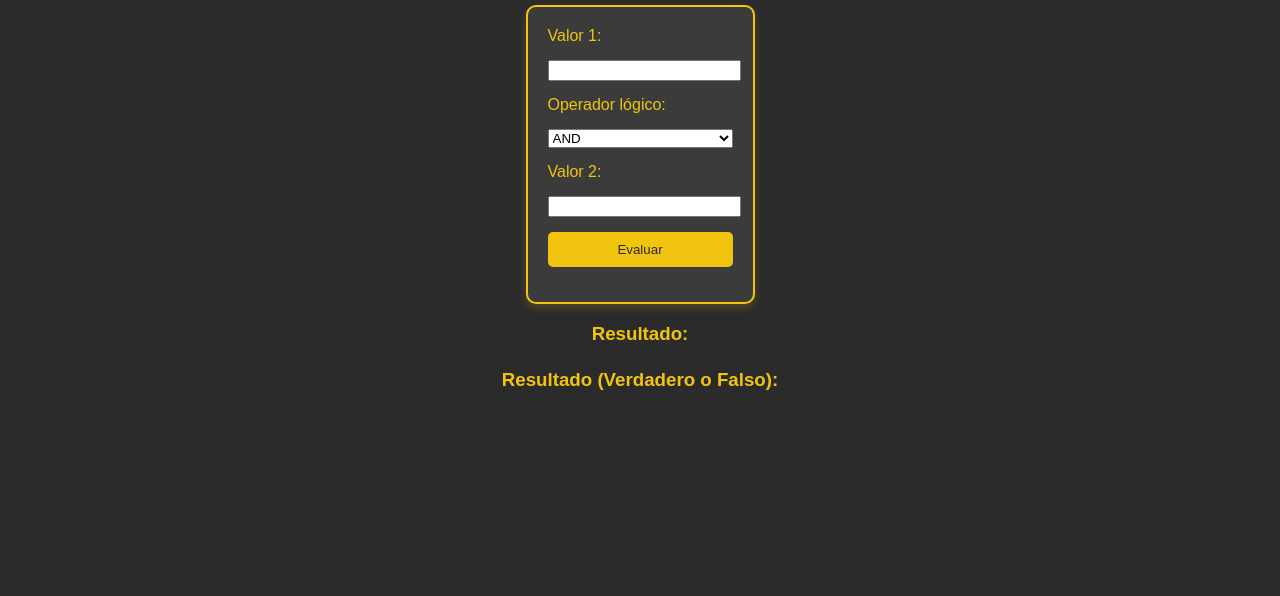
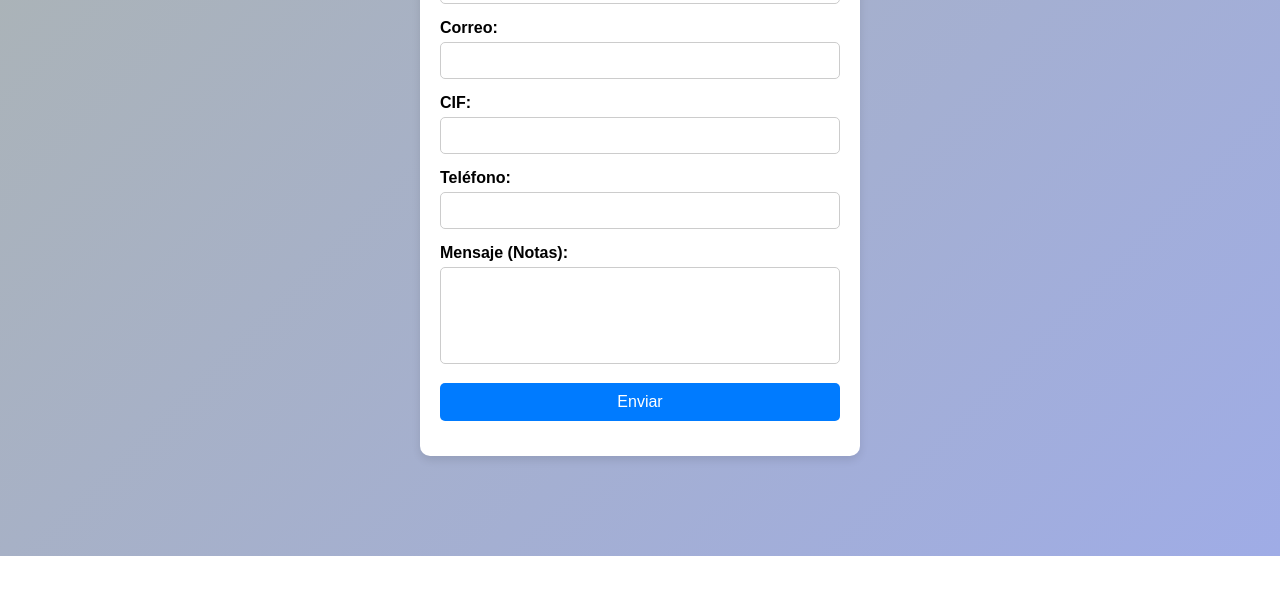
Before and after one commit to manucruz1197/verificacionlogica, a plain HTML site: page index.html in a window 1280 px wide. Shown: the part 244-840 px from the top of the page. After the commit the page ends 800 px from the top, so only its background shows below. Drawn offline with Linux system fonts and the light colour scheme.

Commit message:
Add files via upload

```diff
--- a/index.html
+++ b/index.html
@@ -3,114 +3,38 @@
 <head>
     <meta charset="UTF-8">
     <meta name="viewport" content="width=device-width, initial-scale=1.0">
-    <title>Formulario con Operadores Lógicos</title>
-    <style>
-        body {
-            font-family: Arial, sans-serif;
-            margin: 20px;
-            background-color: #2b2b2b;
-            color: #f1c40f;
-            display: flex;
-            flex-direction: column;
-            justify-content: center;
-            align-items: center;
-            height: 100vh;
-        }
-        form {
-            max-width: 600px;
-            padding: 20px;
-            border: 2px solid #f1c40f;
-            border-radius: 10px;
-            background-color: #3b3b3b;
-            box-shadow: 0 4px 8px rgba(241, 196, 15, 0.2);
-        }
-        h2, h3 {
-            text-align: center;
-        }
-        label, input, select, button {
-            display: block;
-            width: 100%;
-            margin-bottom: 15px;
-        }
-        button {
-            padding: 10px;
-            background-color: #f1c40f;
-            color: #2b2b2b;
-            border: none;
-            border-radius: 5px;
-            cursor: pointer;
-        }
-        button:hover {
-            background-color: #e1b800;
-        }
-        #resultado, #resultadoBooleano {
-            text-align: center;
-            font-size: 1.5em;
-            margin-top: 20px;
-            font-weight: bold;
-        }
-        #resultado {
-            color: #2ecc71;
-            text-shadow: 0 0 10px #27ae60;
-        }
-        #resultadoBooleano {
-            color: #e74c3c;
-            text-shadow: 0 0 10px #c0392b;
-        }
-    </style>
+    <title>Formulario de Contacto</title>
+    <link rel="stylesheet" href="style.css">
 </head>
 <body>
-    <h2>Formulario con Operadores Lógicos</h2>
-    <form id="logicForm">
-        <label for="valor1">Valor 1:</label>
-        <input type="number" id="valor1" name="valor1" required>
-
-        <label for="operador">Operador lógico:</label>
-        <select id="operador" name="operador">
-            <option value="AND">AND</option>
-            <option value="OR">OR</option>
-            <option value="XOR">XOR</option>
-        </select>
-
-        <label for="valor2">Valor 2:</label>
-        <input type="number" id="valor2" name="valor2" required>
-
-        <button type="button" onclick="evaluarLogica()">Evaluar</button>
-    </form>
-
-    <div>
-        <h3>Resultado:</h3>
-        <p id="resultado"></p>
-        <h3>Resultado (Verdadero o Falso):</h3>
-        <p id="resultadoBooleano"></p>
+    <div class="form-container">
+        <h2>Formulario de Contacto</h2>
+        <form id="contactForm" action="#" method="post">
+            <div class="form-group">
+                <label for="nombre">Nombre:</label>
+                <input type="text" id="nombre" name="nombre" required>
+            </div>
+            <div class="form-group">
+                <label for="correo">Correo:</label>
+                <input type="email" id="correo" name="correo" required>
+            </div>
+            <div class="form-group">
+                <label for="cif">CIF:</label>
+                <input type="text" id="cif" name="cif" pattern="[A-Za-z]\d{8}" title="El CIF debe comenzar con una letra seguida de 8 dígitos" required>
+            </div>
+            <div class="form-group">
+                <label for="telefono">Teléfono:</label>
+                <input type="tel" id="telefono" name="telefono" pattern="\d{9}" title="El teléfono debe tener exactamente 9 dígitos" required>
+            </div>
+            <div class="form-group">
+                <label for="mensaje">Mensaje (Notas):</label>
+                <textarea id="mensaje" name="mensaje" rows="5" required></textarea>
+            </div>
+            <div class="form-group">
+                <button type="submit">Enviar</button>
+            </div>
+        </form>
     </div>
-
-    <script>
-        function evaluarLogica() {
-            const valor1 = parseInt(document.getElementById('valor1').value);
-            const valor2 = parseInt(document.getElementById('valor2').value);
-            const operador = document.getElementById('operador').value;
-            let resultado;
-
-            switch (operador) {
-                case 'AND':
-                    resultado = valor1 & valor2;
-                    break;
-                case 'OR':
-                    resultado = valor1 | valor2;
-                    break;
-                case 'XOR':
-                    resultado = valor1 ^ valor2;
-                    break;
-                default:
-                    resultado = 'Operador no válido';
-            }
-
-            const resultadoBooleano = resultado ? 'Verdadero' : 'Falso';
-
-            document.getElementById('resultado').innerText = `Resultado: ${resultado}`;
-            document.getElementById('resultadoBooleano').innerText = `Resultado lógico: ${resultadoBooleano}`;
-        }
-    </script>
+    <script src="script.js"></script>
 </body>
 </html>
--- /dev/null
+++ b/script.js
@@ -0,0 +1,32 @@
+document.getElementById('contactForm').addEventListener('submit', function(event) {
+    const cif = document.getElementById('cif').value;
+    const telefono = document.getElementById('telefono').value;
+    const correo = document.getElementById('correo').value;
+
+    const cifRegex = /^[A-Za-z]\d{8}$/;
+    const telefonoRegex = /^\d{9}$/;
+    const correoRegex = /^[^\s@]+@[^\s@]+\.[^\s@]+$/;
+
+    let isValid = true;
+
+    if (!cifRegex.test(cif)) {
+        alert('El CIF debe comenzar con una letra seguida de 8 dígitos.');
+        isValid = false;
+    }
+
+    if (!telefonoRegex.test(telefono)) {
+        alert('El teléfono debe tener exactamente 9 dígitos.');
+        isValid = false;
+    }
+
+    if (!correoRegex.test(correo)) {
+        alert('El correo electrónico debe ser válido y contener un "@"');
+        isValid = false;
+    }
+
+    if (isValid) {
+        alert('Todos los datos son válidos. Formulario enviado con éxito.');
+    } else {
+        event.preventDefault();
+    }
+});
--- /dev/null
+++ b/style.css
@@ -0,0 +1,66 @@
+/* estilos_formulario.css */
+
+body {
+    font-family: Arial, sans-serif;
+    background: linear-gradient(135deg, #acb4b2 0%, #9FACE6 100%);
+    display: flex;
+    justify-content: center;
+    align-items: center;
+    height: 100vh;
+    margin: 0;
+}
+
+.form-container {
+    background-color: #ffffff;
+    padding: 20px;
+    border-radius: 10px;
+    box-shadow: 0 4px 8px rgba(0, 0, 0, 0.1);
+    width: 400px;
+}
+
+.form-container h2 {
+    text-align: center;
+    color: #333;
+}
+
+.form-group {
+    margin-bottom: 15px;
+}
+
+.form-group label {
+    display: block;
+    margin-bottom: 5px;
+    font-weight: bold;
+}
+
+.form-group input,
+.form-group textarea {
+    width: 100%;
+    padding: 10px;
+    border: 1px solid #ccc;
+    border-radius: 5px;
+    box-sizing: border-box;
+}
+
+.form-group textarea {
+    resize: none;
+}
+
+.form-group button {
+    width: 100%;
+    padding: 10px;
+    background: #007bff;
+    color: #fff;
+    border: none;
+    border-radius: 5px;
+    cursor: pointer;
+    font-size: 16px;
+}
+
+.form-group button:hover {
+    background: #0056b3;
+}
+
+.form-group button:active {
+    background: #004494;
+}
```
